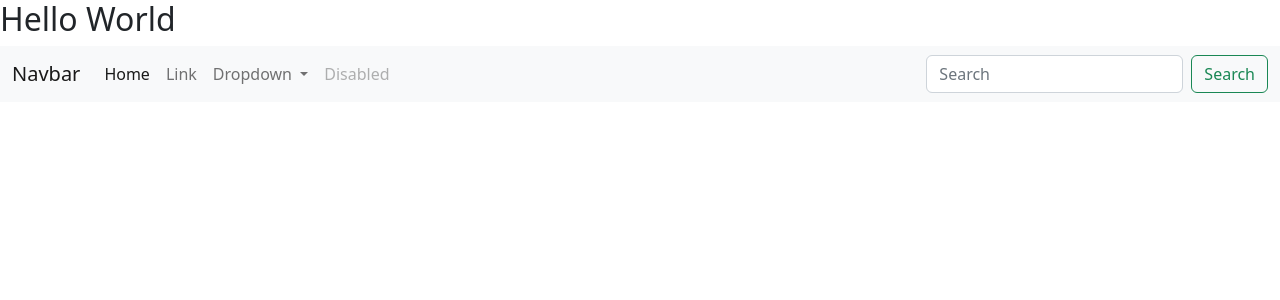
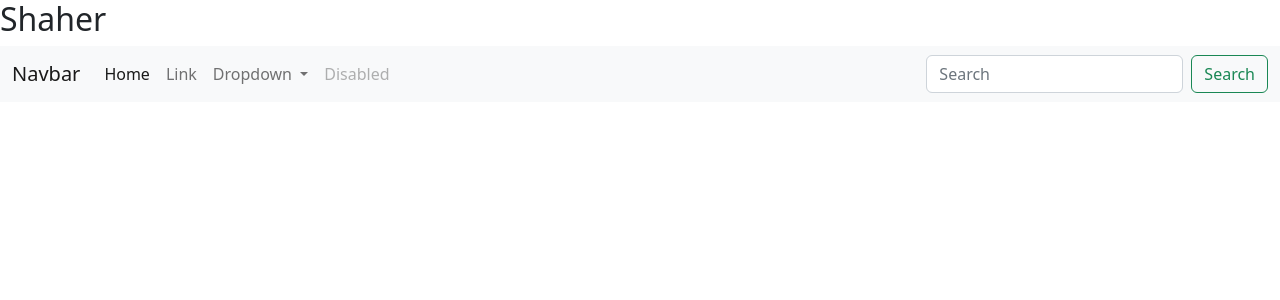
Before and after one commit to MohammedSami499/Restaurant, an Angular app in the folder front-end/: page / in a window 1280 px wide. Shown: the top 300 px of the page. Built offline with nearby package versions, Linux system fonts and the light colour scheme.

Commit message:
Some edits to the titles

```diff
--- a/front-end/src/app/app.component.html
+++ b/front-end/src/app/app.component.html
@@ -1,4 +1,6 @@
-<h2> Hello World</h2>
+<h2> Shaher </h2>
+
+
 <nav class="navbar navbar-expand-lg bg-light">
   <div class="container-fluid">
     <a class="navbar-brand" href="#">Navbar</a>
--- a/front-end/src/app/app.component.ts
+++ b/front-end/src/app/app.component.ts
@@ -6,5 +6,5 @@
   styleUrls: ['./app.component.css']
 })
 export class AppComponent {
-  title = 'resuarant';
+  title = 'restaurant';
 }
--- a/front-end/src/index.html
+++ b/front-end/src/index.html
@@ -2,7 +2,7 @@
 <html lang="en">
 <head>
   <meta charset="utf-8">
-  <title>Resuarant</title>
+  <title>Restaurant</title>
   <base href="/">
   <meta name="viewport" content="width=device-width, initial-scale=1">
   <link rel="icon" type="image/x-icon" href="favicon.ico">
```
